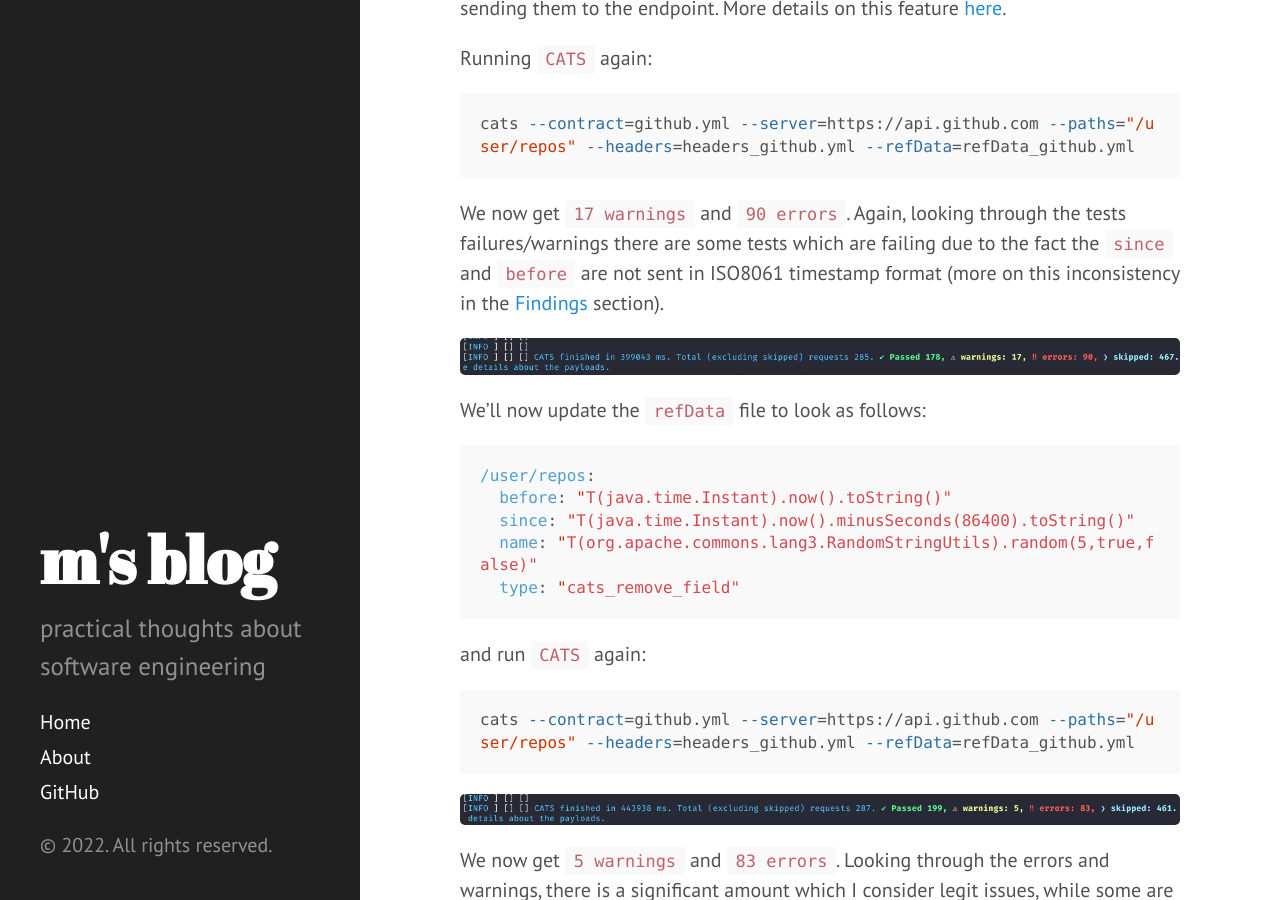
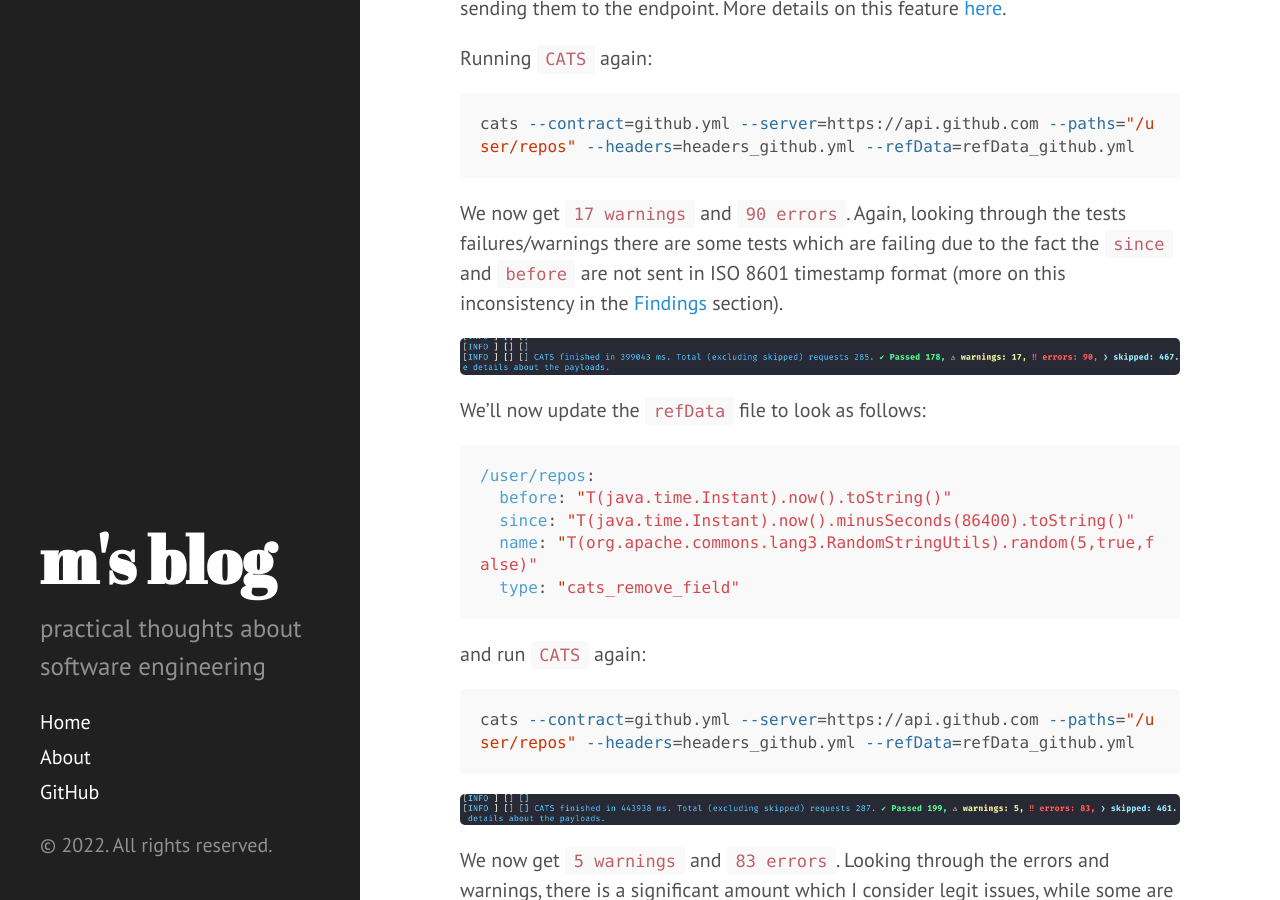
Before and after one commit to ludovicianul/ludovicianul.github.io, a Jekyll site: the page built from _posts/2020-10-05-github-api-testing.md, in a window 1280 px wide and 900 px high, scrolled down 2896 px. Built offline with Jekyll 4.4.1, drawn with Linux system fonts in a browser that asks for light colours; comment, search, counter and statistics services are not loaded.

Commit message:
fix: typo
It's 8601 with a space.  See https://en.wikipedia.org/wiki/ISO_8601

````diff
--- a/_posts/2020-10-05-github-api-testing.md
+++ b/_posts/2020-10-05-github-api-testing.md
@@ -72,7 +72,7 @@ Running `CATS` again:
 cats --contract=github.yml --server=https://api.github.com --paths="/user/repos" --headers=headers_github.yml --refData=refData_github.yml
 ```
 
-We now get `17 warnings` and `90 errors`. Again, looking through the tests failures/warnings there are some tests which are failing due to the fact the `since` and `before` are not sent in ISO8061 timestamp format (more on this inconsistency in the [Findings](#Findings) section).
+We now get `17 warnings` and `90 errors`. Again, looking through the tests failures/warnings there are some tests which are failing due to the fact the `since` and `before` are not sent in ISO 8601 timestamp format (more on this inconsistency in the [Findings](#Findings) section).
 
 ![Second Run](https://github.com/ludovicianul/ludovicianul.github.io/raw/master/images/second_run_github.png)
 
````
